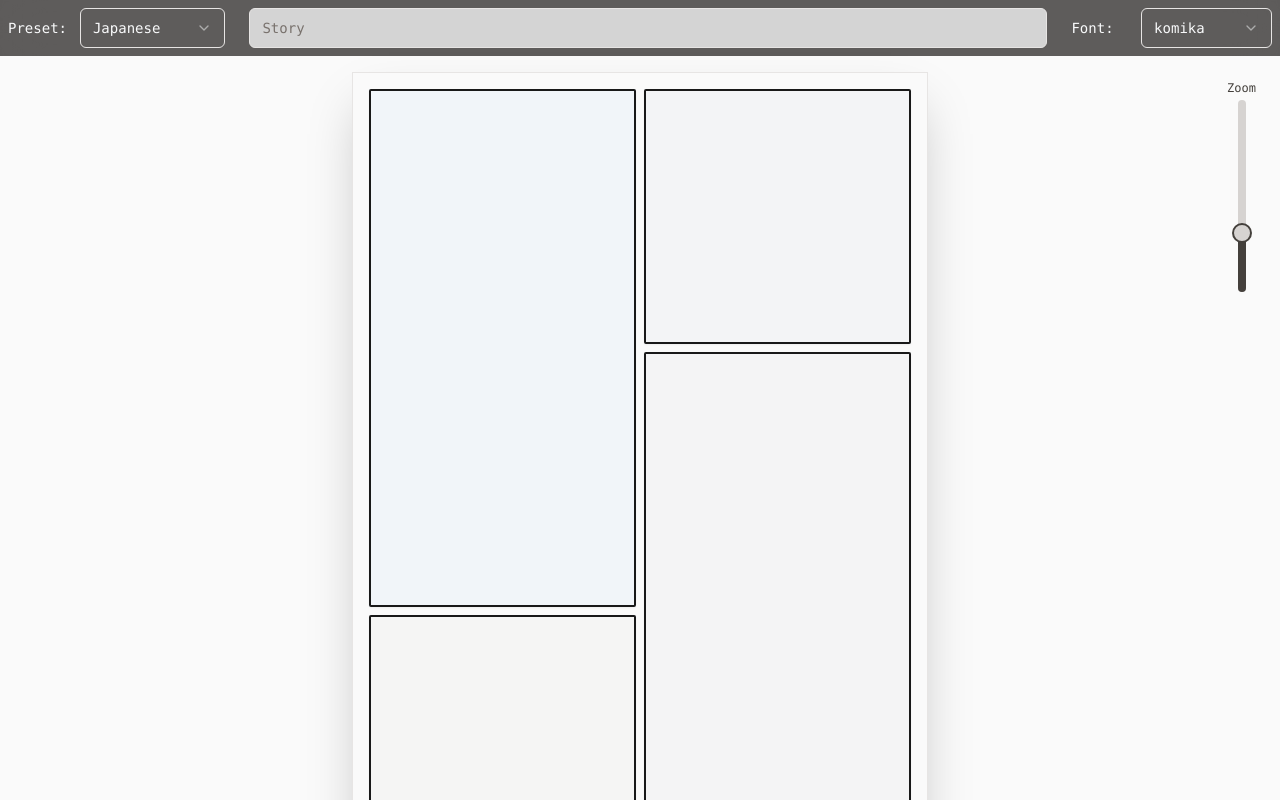
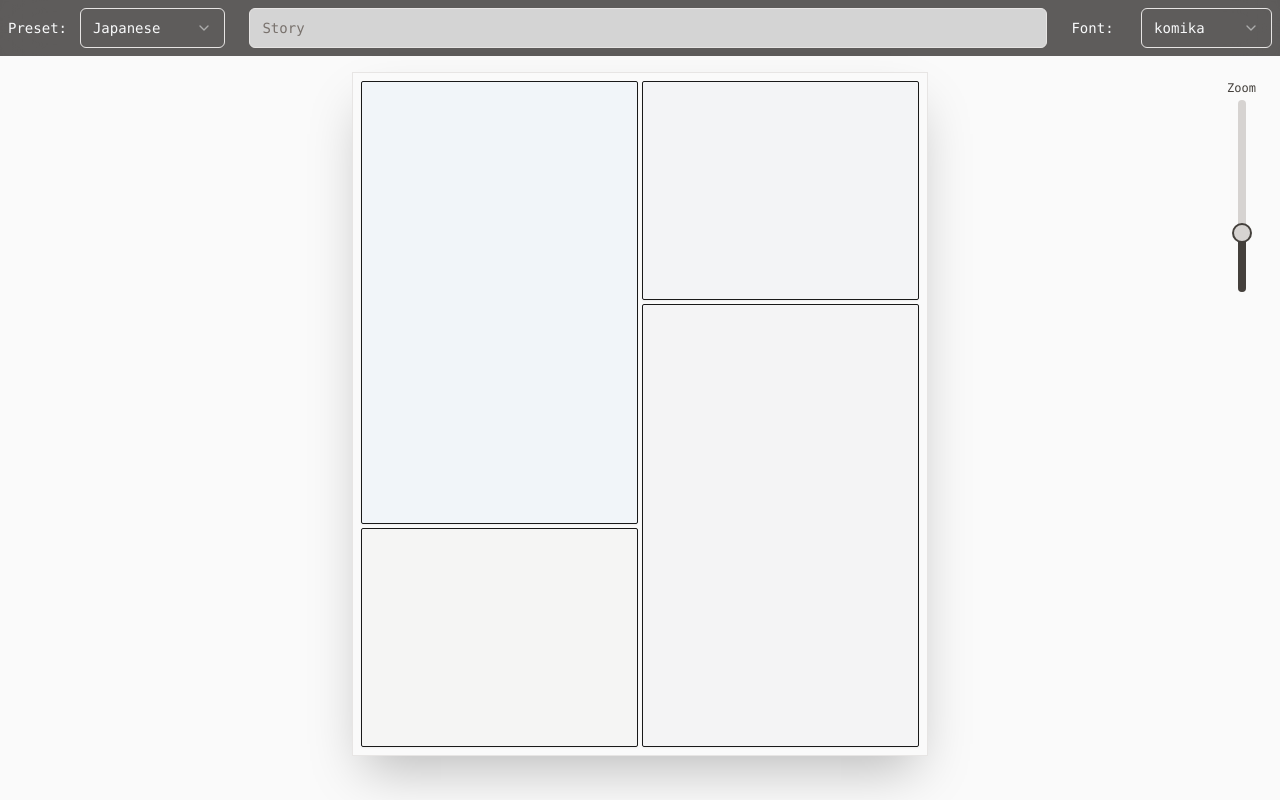
Before and after one commit to jbilcke-hf/ai-comic-factory, a Next.js app: page / in a window 1280 px wide. Built offline with nearby package versions, Linux system fonts and the light colour scheme; a web font is replaced by a local one.

Commit message:
dynamic paddings and borders

```diff
--- /dev/null
+++ b/src/app/interface/grid/index.tsx
@@ -0,0 +1,24 @@
+"use client"
+
+import { ReactNode } from "react"
+
+import { cn } from "@/lib/utils"
+import { useStore } from "@/app/store"
+
+export function Grid({ children, className }: { children: ReactNode; className: string }) {
+  const zoomLevel = useStore(state => state.zoomLevel)
+  return (
+    <div
+      // the "fixed" width ensure our comic keeps a consistent ratio
+      className={cn(
+        `w-full h-full grid`,
+        className
+      )}
+      style={{
+        gap: `${Math.round((zoomLevel / 100) * 8)}px`
+      }}
+      >
+      {children}
+    </div>
+  )
+}
--- a/src/app/interface/panel/index.tsx
+++ b/src/app/interface/panel/index.tsx
@@ -34,6 +34,8 @@ export function Panel({
   const isLoading = panelGenerationStatus[panel] || false
   const panels = useStore(state => state.panels)
   const prompt = panels[panel] || ""
+
+  const zoomLevel = useStore(state => state.zoomLevel)
 
   // const setCaption = useStore(state => state.setCaption)
   // const captions = useStore(state => state.captions)
@@ -160,10 +162,21 @@ export function Panel({
   }, [rendered.assetUrl, caption])
   */
 
-  if (isLoading) {
+  const frameClassName = cn(
+    `w-full h-full`,
+    `border-stone-900`,
+    `transition-all duration-200 ease-in-out`,
+    zoomLevel > 70 ? `border-2` : zoomLevel > 40 ? `border` : `border border-transparent`,
+    `shadow-sm`,
+    `rounded-sm`,
+    `overflow-hidden`,
+  )
+
+  if (prompt && !rendered.assetUrl) {
     return (
       <div className={cn(
-        `w-full h-full flex flex-col items-center justify-center`,
+        frameClassName,
+        `flex flex-col items-center justify-center`,
         className
       )}>
        <Progress isLoading />
@@ -173,12 +186,8 @@ export function Panel({
 
   return (
     <div className={cn(
-      `w-full h-full`,
+      frameClassName,
       { "grayscale": preset.color === "grayscale" },
-      `border-2 border-stone-900`,
-      `shadow-sm`,
-      `rounded-sm`,
-      `overflow-hidden`,
       className
     )}>
       {rendered.assetUrl && <img
--- a/src/app/layouts/index.tsx
+++ b/src/app/layouts/index.tsx
@@ -2,17 +2,16 @@
 
 import { Panel } from "@/app/interface/panel"
 import { pick } from "@/lib/pick"
+import { Grid } from "@/app/interface/grid"
 
 export function Layout1() {
   return (
-    <div
-      // the "fixed" width ensure our comic keeps a consistent ratio
-      className="w-full h-full grid grid-cols-2 grid-rows-3 gap-2">
+    <Grid className="grid-cols-2 grid-rows-3">
       <div className="bg-stone-100">
         <Panel
           panel={0}
           width={1024}
-          height={512}
+          height={768}
         />
       </div>
       <div className="bg-zinc-100 row-span-2">
@@ -33,22 +32,20 @@ export function Layout1() {
         <Panel
           panel={3}
           width={1024}
-          height={512}
+          height={768}
         />
       </div>
-    </div>
+    </Grid>
   )
 }
 
 export function Layout2() {
   return (
-    <div
-      // the "fixed" width ensure our comic keeps a consistent ratio
-      className="w-full h-full grid grid-cols-2 grid-rows-3 gap-2">
+    <Grid className="grid-cols-2 grid-rows-3">
       <div className="bg-gray-100 row-span-3 col-span-1">
         <Panel
           panel={0}
-          width={512}
+          width={768}
           height={1024}
         />
       </div>
@@ -56,43 +53,41 @@ export function Layout2() {
         <Panel
           panel={1}
           width={1024}
-          height={512}
+          height={768}
         />
       </div>
       <div className="bg-stone-100">
         <Panel
           panel={2}
           width={1024}
-          height={512}
+          height={768}
         />
       </div>
       <div className="bg-zinc-100 row-span-1 col-span-1">
         <Panel
           panel={3}
           width={1024}
-          height={512}
+          height={768}
         />
       </div>
-    </div>
+    </Grid>
   )
 }
 
 export function Layout3() {
   return (
-    <div
-      // the "fixed" width ensure our comic keeps a consistent ratio
-      className="w-full h-full grid grid-cols-5 grid-rows-2 gap-2">
+    <Grid className="grid-cols-5 grid-rows-2">
       <div className="bg-zinc-100 col-span-3">
         <Panel
           panel={0}
           width={1024}
-          height={512}
+          height={768}
         />
       </div>
       <div className="bg-zinc-100 col-span-2 row-span-2">
         <Panel
           panel={1}
-          width={512}
+          width={768}
           height={1024}
         />
       </div>
@@ -100,27 +95,25 @@ export function Layout3() {
         <div className="bg-stone-100">
           <Panel
             panel={2}
-            width={512}
+            width={768}
             height={758}
           />
         </div>
         <div className="bg-slate-100">
           <Panel
             panel={3}
-            width={512}
+            width={768}
             height={758}
           />
         </div>
       </div>
-    </div>
+    </Grid>
   )
 }
 
 export function Layout4() {
   return (
-    <div
-      // the "fixed" width ensure our comic keeps a consistent ratio
-      className="w-full h-full grid grid-cols-2 grid-rows-3 gap-2">
+    <Grid className="grid-cols-2 grid-rows-3">
       <div className="bg-slate-100 row-span-2">
         <Panel
           panel={0}
@@ -132,14 +125,14 @@ export function Layout4() {
         <Panel
           panel={1}
           width={1024}
-          height={512}
+          height={768}
         />
       </div>
       <div className="bg-zinc-100 row-span-2">
         <Panel
           panel={2}
           width={1024}
-          height={512}
+          height={768}
         />
       </div>
       <div className="bg-stone-100">
@@ -149,34 +142,32 @@ export function Layout4() {
           height={1024}
         />
       </div>
-    </div>
+    </Grid>
   )
 }
 
 
 export function Layout5() {
   return (
-    <div
-      // the "fixed" width ensure our comic keeps a consistent ratio
-      className="w-full h-full grid grid-cols-3 grid-rows-2 gap-2">
+    <Grid className="grid-cols-3 grid-rows-2">
       <div className="bg-zinc-100 col-span-1 row-span-1">
         <Panel
           panel={0}
-          width={512}
+          width={768}
           height={768}
         />
       </div>
       <div className="bg-zinc-100 col-span-1 row-span-1">
         <Panel
           panel={1}
-          width={512}
+          width={768}
           height={768}
         />
       </div>
       <div className="bg-stone-100 row-span-2 col-span-1">
         <Panel
           panel={2}
-          width={512}
+          width={768}
           height={1024}
         />
       </div>
@@ -184,36 +175,34 @@ export function Layout5() {
         <Panel
           panel={3}
           width={1024}
-          height={512}
+          height={768}
         />
       </div>
-    </div>
+    </Grid>
   )
 }
 
 export function Layout6() {
   return (
-    <div
-      // the "fixed" width ensure our comic keeps a consistent ratio
-      className="w-full h-full grid grid-cols-3 grid-rows-2 gap-2">
+    <Grid className="grid-cols-3 grid-rows-2">
       <div className="bg-zinc-100 col-span-2 row-span-1">
         <Panel
           panel={0}
           width={1024}
-          height={512}
+          height={768}
         />
       </div>
       <div className="bg-zinc-100 col-span-1 row-span-1">
         <Panel
           panel={1}
-          width={512}
+          width={768}
           height={768}
         />
       </div>
       <div className="bg-stone-100 row-span-1 col-span-1">
         <Panel
           panel={2}
-          width={512}
+          width={768}
           height={768}
         />
       </div>
@@ -221,10 +210,10 @@ export function Layout6() {
         <Panel
           panel={3}
           width={1024}
-          height={512}
+          height={768}
         />
       </div>
-    </div>
+    </Grid>
   )
 }
 
--- a/src/app/main.tsx
+++ b/src/app/main.tsx
@@ -75,16 +75,23 @@ export default function Main() {
       )}>
         <div className="flex flex-col items-center w-full">
           <div
-            // we are trying to reach a "book" look
-            // we are using aspect-[297/210] because it matches A4 (297mm x 210mm)
+
             className={cn(
-              `flex flex-col items-center justify-start aspect-[210/297]`,
+              `flex flex-col items-center justify-start`,
+
+              // we are trying to reach a "book" look
+              // we are using aspect-[297/210] because it matches A4 (297mm x 210mm)
+              // `aspect-[210/297]`,
+              `aspect-[250/297]`,
+
               `transition-all duration-100 ease-in-out`,
-              `p-4`,
               `border border-stone-200`,
               `shadow-2xl`
             )}
-            style={{ width: `${zoomLevel}%` }}
+            style={{
+              width: `${zoomLevel}%`,
+              padding: `${Math.round((zoomLevel / 100) * 16)}px`
+            }}
             >
             <LayoutElement />
           </div>
```
